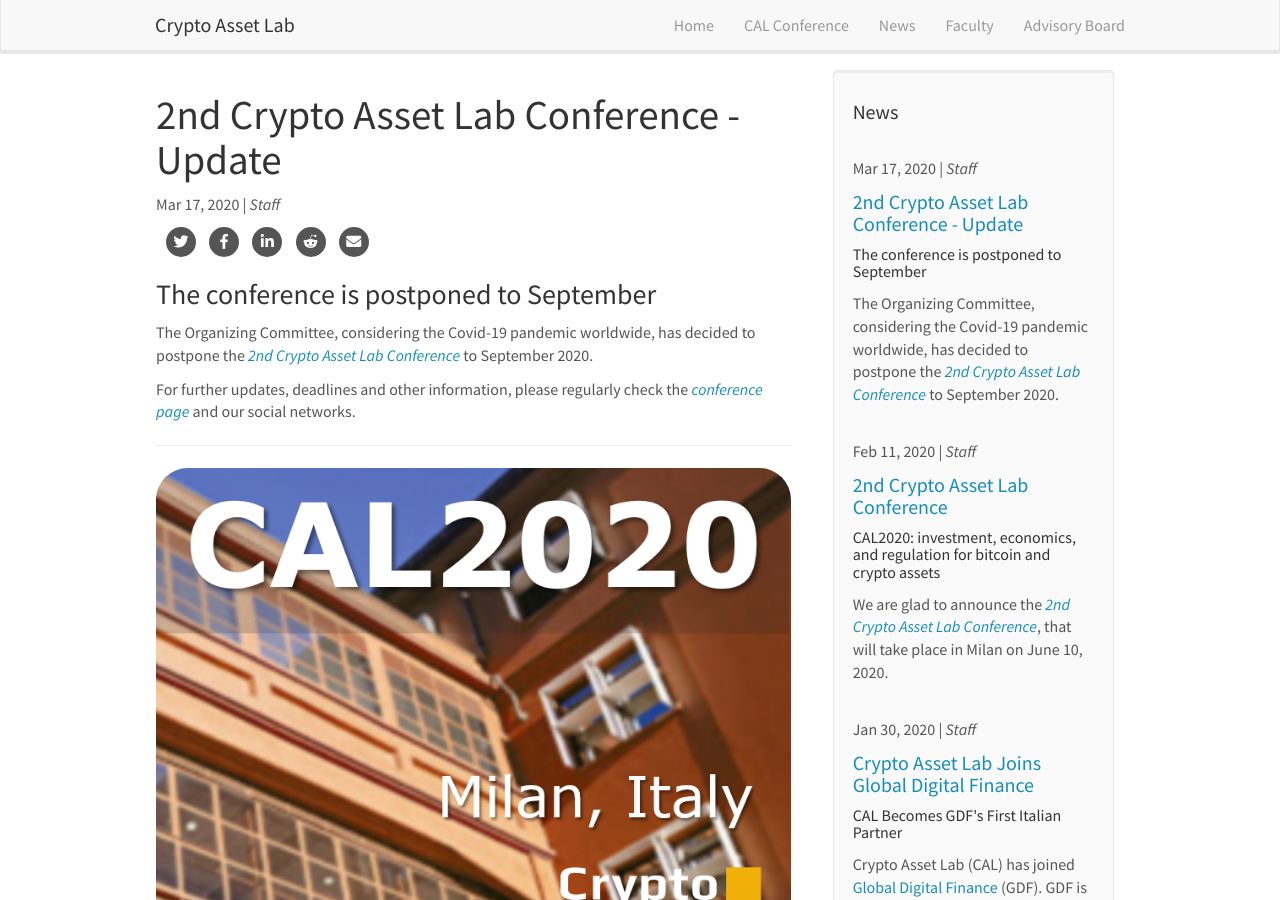
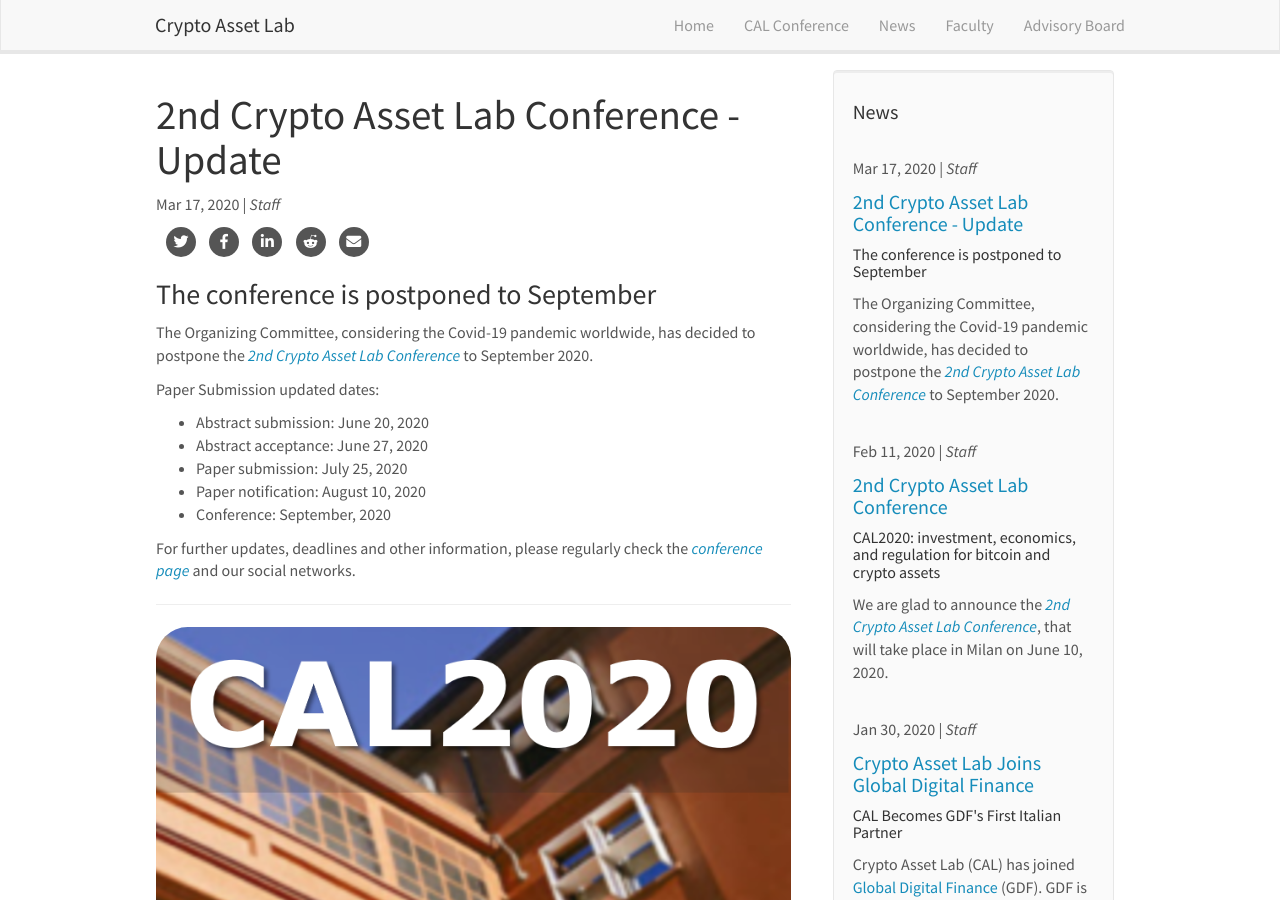
Before and after one commit to cryptoassetlab/cryptoassetlab.github.io, a Jekyll site: the page built from _posts/2020-03-17-cal2020-covid19.md, in a window 1280 px wide and 900 px high. Built offline with Jekyll 4.4.1, drawn with Linux system fonts in a browser that asks for light colours; nearby versions of some CDN libraries.

Commit message:
updated cal2020's dates

```diff
--- a/_posts/2020-03-17-cal2020-covid19.md
+++ b/_posts/2020-03-17-cal2020-covid19.md
@@ -10,6 +10,13 @@ published: true
 
 The Organizing Committee, considering the Covid-19 pandemic worldwide, has decided to postpone the _[2nd Crypto Asset Lab Conference]({{ site.baseurl }}/cal2020)_ to September 2020.
 
+Paper Submission updated dates:
+- Abstract submission: June 20, 2020
+- Abstract acceptance: June 27, 2020
+- Paper submission: July 25, 2020
+- Paper notification: August 10, 2020
+- Conference: September, 2020
+
 For further updates, deadlines and other information, please regularly check the _[conference page]({{ site.baseurl }}/cal2020)_ and our social networks.
 
 ---
```
Also changed, not shown: _pages/cal2020.md (+5 -5 lines).
